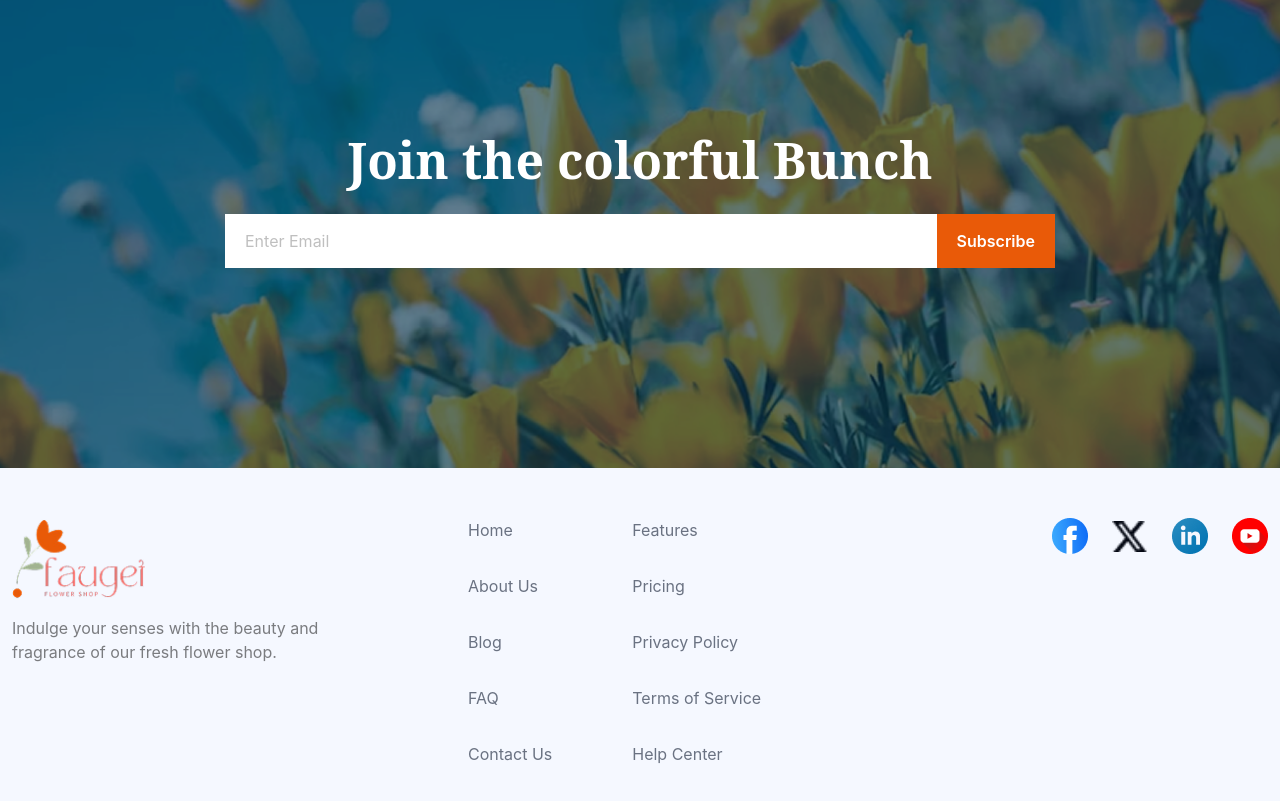
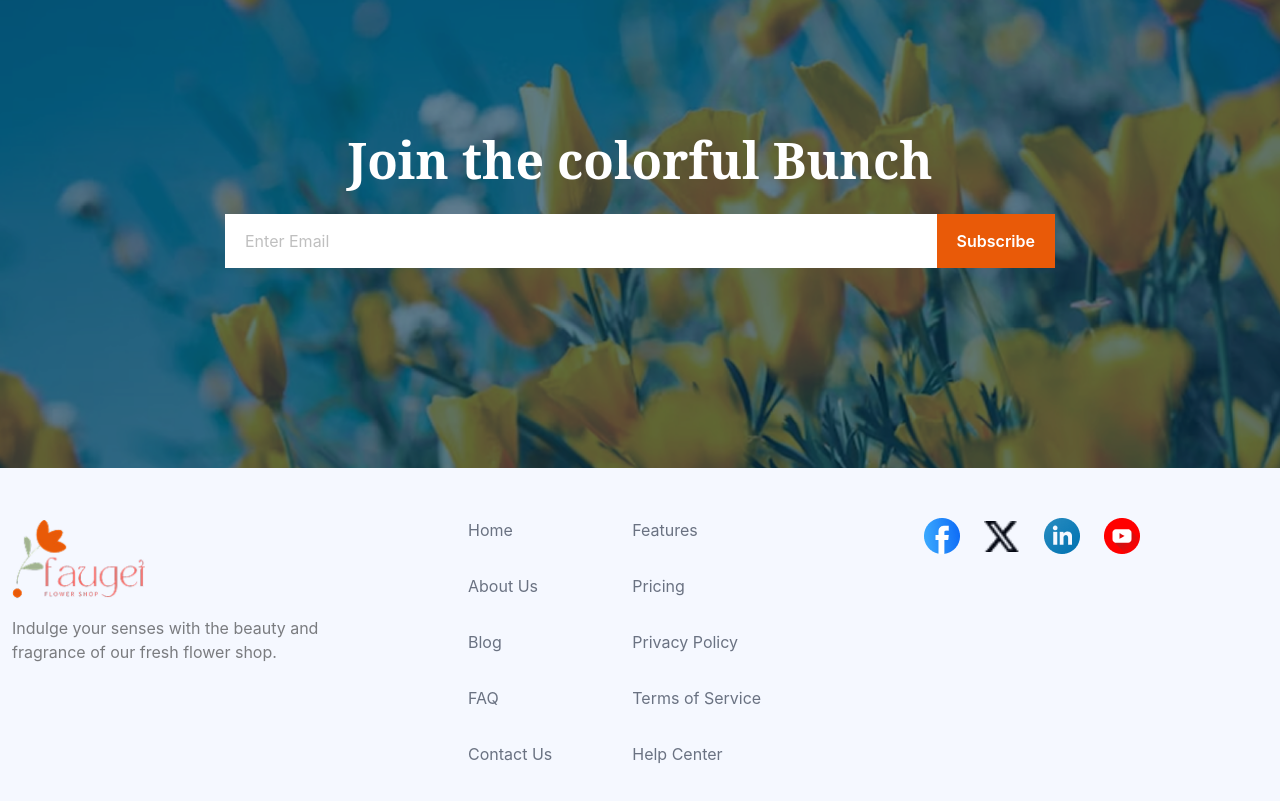
Before and after one commit to mhprotechbd/Flowershop, a website built with Vite: page index.html in a window 1280 px wide. Shown: the part 3533-4334 px from the top of the page. Built offline with nearby package versions, Linux system fonts and the light colour scheme.

Commit message:
Fianl Touch

```diff
--- a/index.html
+++ b/index.html
@@ -297,7 +297,7 @@
           </div>
         </div>
         <!-- Social Icon -->
-        <div class="inline-flex items-center md:justify-end gap-6 h-fit flex-1">
+        <div class="inline-flex items-center md:justify-start gap-6 h-fit flex-1">
           <a href=""><img class="w-9" src="./dist/assets/icon-facebook.png" alt=""></a>
           <a href=""><img class="w-9" src="./dist/assets/icon-twitter.png" alt=""></a>
           <a href=""><img class="w-9" src="./dist/assets/icon-linkedin.png" alt=""></a>
```
Also changed, not shown: dist/styles/flower.css.
